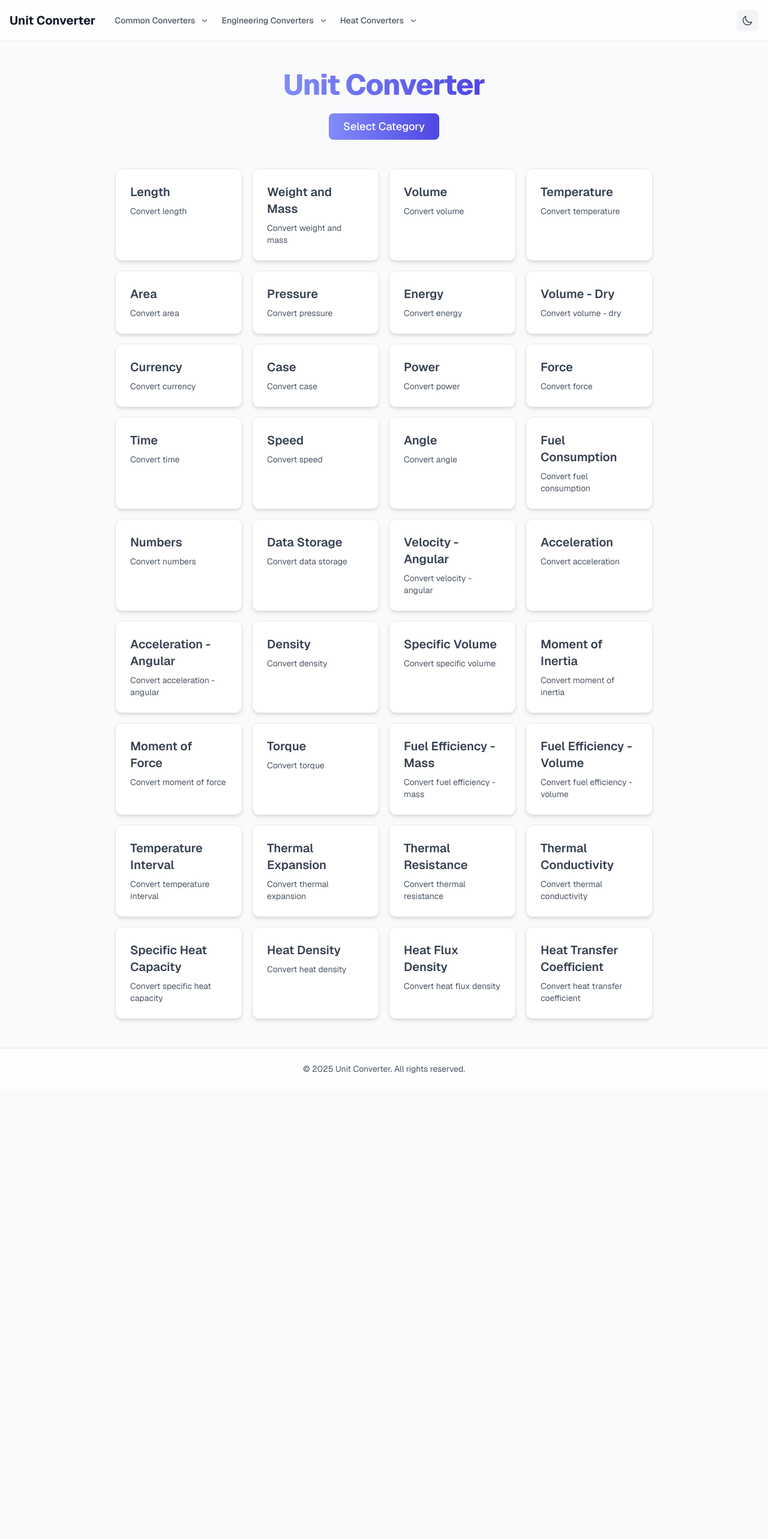
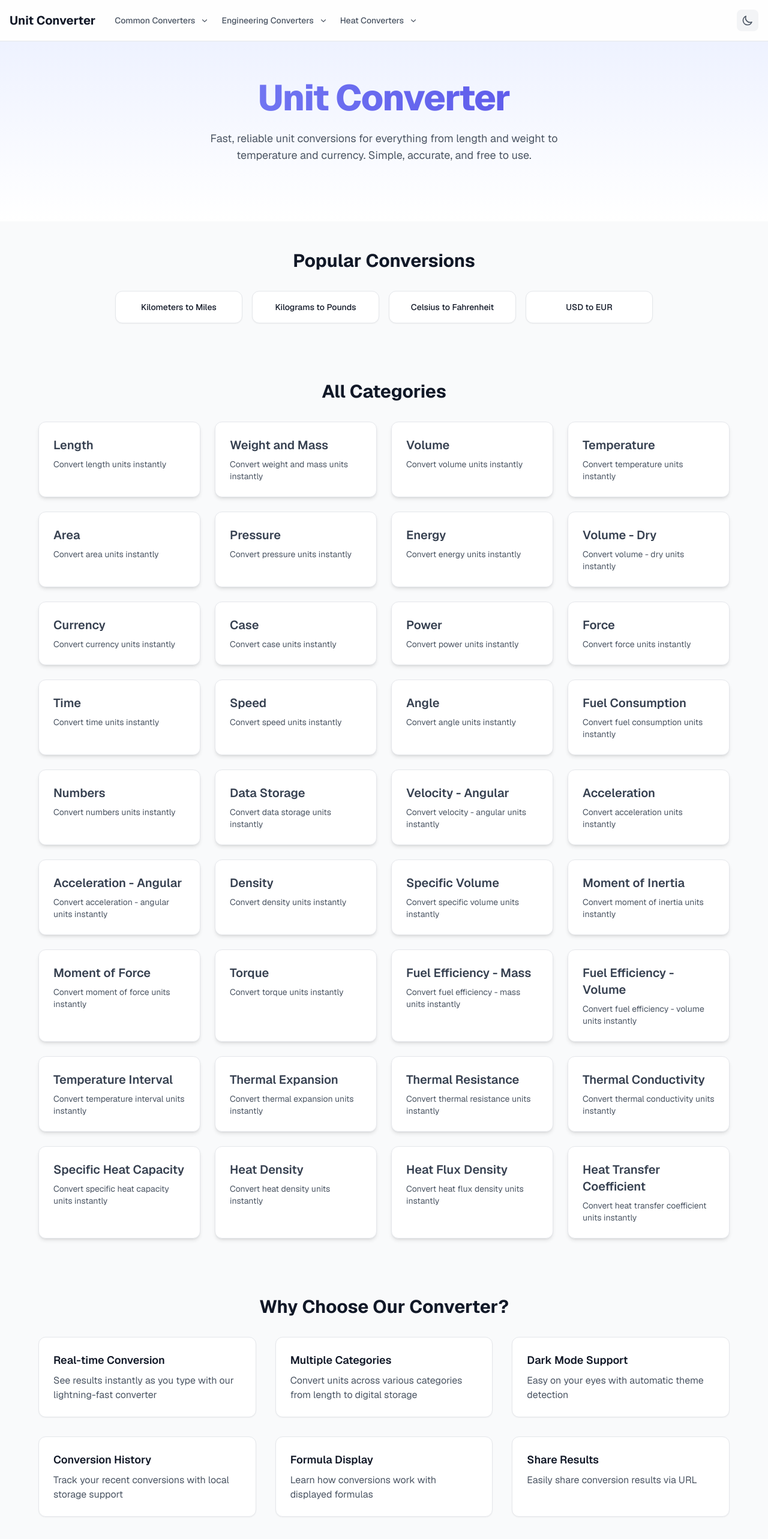
Before and after one commit to groschi24/QuickConvert, a Next.js app: page / in a window 1280 px wide. Shown: the top 2566 px of the page at 60% size. Before the commit the page ends 1816 px from the top, so only its background shows below. Built offline with nearby package versions, Linux system fonts and the light colour scheme.

Commit message:
update the header

```diff
--- a/src/app/layout.tsx
+++ b/src/app/layout.tsx
@@ -1,9 +1,7 @@
 import "@/styles/globals.css";
 import { GeistSans } from "geist/font/sans";
 import { type Metadata } from "next";
-import { ThemeToggle } from "@/components/ThemeToggle";
-import { CategoryDropdown } from "@/components/CategoryDropdown";
-import Link from "next/link";
+import { TopBar } from "@/components/TopBar";
 
 export const metadata: Metadata = {
   title: "Unit Converter",
@@ -38,20 +36,7 @@ export default function RootLayout({
       </head>
 
       <body className="flex min-h-screen flex-col bg-gray-50 dark:bg-[#000000]">
-        <header className="relative z-[100] flex-none border-b border-gray-200 bg-white/75 backdrop-blur-sm dark:border-[#ffffff10] dark:bg-[#151515]/75">
-          <nav className="container mx-auto flex items-center justify-between px-4 py-4">
-            <div className="flex items-center space-x-8">
-              <Link
-                href="/"
-                className="text-xl font-bold text-gray-900 dark:text-white"
-              >
-                Unit Converter
-              </Link>
-              <CategoryDropdown />
-            </div>
-            <ThemeToggle />
-          </nav>
-        </header>
+        <TopBar />
         {children}
         <footer className="flex-none border-t border-gray-200 bg-white/75 py-6 backdrop-blur-sm dark:border-[#ffffff10] dark:bg-[#151515]/75">
           <div className="container mx-auto px-4 text-center text-sm text-gray-600 dark:text-[#ffffff80]">
--- a/src/app/page.tsx
+++ b/src/app/page.tsx
@@ -1,54 +1,128 @@
 import Link from "next/link";
 import { categories } from "@/config/units";
+import Header from "@/components/Header";
 
 export default function Home() {
+  const popularConversions = [
+    {
+      from: "km",
+      to: "miles",
+      category: "length",
+      label: "Kilometers to Miles",
+    },
+    { from: "kg", to: "lbs", category: "weight", label: "Kilograms to Pounds" },
+    {
+      from: "celsius",
+      to: "fahrenheit",
+      category: "temperature",
+      label: "Celsius to Fahrenheit",
+    },
+    { from: "usd", to: "eur", category: "currency", label: "USD to EUR" },
+  ];
+
   return (
-    <main className="flex min-h-screen flex-col bg-gray-50 py-12 dark:bg-[#000000]">
-      <div className="container mx-auto flex-1 px-4">
-        <div className="relative mb-12 flex flex-col items-center">
-          <h1 className="mb-6 bg-gradient-to-r from-indigo-400 to-indigo-600 bg-clip-text text-center text-5xl font-extrabold tracking-tight text-transparent">
-            Unit Converter
-          </h1>
-          <div className="group relative inline-block">
-            <button className="transform rounded-lg bg-gradient-to-r from-indigo-400 to-indigo-600 px-6 py-2 text-lg font-medium text-white transition-all duration-200 hover:from-indigo-500 hover:to-indigo-700">
-              Select Category
-            </button>
-            <div className="invisible absolute left-1/2 z-10 mt-2 w-56 -translate-x-1/2 transform rounded-xl border border-gray-200 bg-white p-2 opacity-0 shadow-lg transition-all duration-200 group-hover:visible group-hover:opacity-100 dark:border-[#ffffff10] dark:bg-[#151515]">
-              <div className="grid max-h-[70vh] grid-cols-1 gap-1 overflow-y-auto">
-                {categories.map((category) => (
+    <main className="flex min-h-screen flex-col bg-gray-50 dark:bg-[#000000]">
+      <Header />
+
+      {/* Popular Conversions */}
+      <section className="py-12">
+        <div className="container mx-auto px-4">
+          <h2 className="mb-8 text-center text-3xl font-bold text-gray-900 dark:text-[#ffffffee]">
+            Popular Conversions
+          </h2>
+          <div className="mx-auto grid max-w-4xl grid-cols-1 gap-4 sm:grid-cols-2 lg:grid-cols-4">
+            {popularConversions.map((conversion) => (
               <Link
-                    key={category.value}
-                    href={`/${category.value}`}
-                    className="block rounded-lg px-4 py-2 text-gray-700 transition-colors hover:bg-indigo-50 hover:text-gray-900 dark:text-[#ffffffcc] dark:hover:bg-[#ffffff10] dark:hover:text-[#ffffffee]"
+                key={`${conversion.from}-${conversion.to}`}
+                href={`/${conversion.category}/${conversion.from}/${conversion.to}`}
+                className="transform rounded-xl border border-gray-200 bg-white p-4 text-center shadow-sm transition-all duration-200 hover:scale-105 hover:shadow-md dark:border-[#ffffff10] dark:bg-[#151515]"
               >
-                    <span className="block text-sm font-medium">
-                      {category.label}
+                <span className="block text-sm font-medium text-gray-900 dark:text-[#ffffffee]">
+                  {conversion.label}
                 </span>
               </Link>
             ))}
           </div>
         </div>
-          </div>
-        </div>
-        <div className="mx-auto max-w-4xl">
-          <div className="grid grid-cols-1 gap-4 sm:grid-cols-2 md:grid-cols-3 lg:grid-cols-4">
+      </section>
+
+      {/* All Categories */}
+      <section className="bg-gray-50 py-12 dark:bg-[#151515]">
+        <div className="container mx-auto px-4">
+          <h2 className="mb-8 text-center text-3xl font-bold text-gray-900 dark:text-[#ffffffee]">
+            All Categories
+          </h2>
+          <div className="mx-auto grid max-w-6xl grid-cols-1 gap-6 sm:grid-cols-2 md:grid-cols-3 lg:grid-cols-4">
             {categories.map((category) => (
               <Link
                 key={category.value}
                 href={`/${category.value}`}
                 className="transform rounded-xl border border-gray-200 bg-white p-6 shadow-md backdrop-blur-sm transition-all duration-200 hover:scale-105 hover:border-gray-300 hover:shadow-lg dark:border-[#ffffff10] dark:bg-[#151515] dark:hover:border-[#ffffff20]"
               >
-                <h2 className="text-xl font-semibold text-gray-700 hover:text-gray-900 dark:text-[#ffffffcc] dark:hover:text-[#ffffffee]">
+                <h3 className="text-xl font-semibold text-gray-700 hover:text-gray-900 dark:text-[#ffffffcc] dark:hover:text-[#ffffffee]">
                   {category.label}
-                </h2>
+                </h3>
                 <p className="mt-2 text-sm text-gray-600 dark:text-[#ffffff80] dark:hover:text-[#ffffffaa]">
-                  Convert {category.label.toLowerCase()}
+                  Convert {category.label.toLowerCase()} units instantly
                 </p>
               </Link>
             ))}
           </div>
         </div>
+      </section>
+
+      {/* Features Section */}
+      <section className="py-12">
+        <div className="container mx-auto px-4">
+          <h2 className="mb-8 text-center text-3xl font-bold text-gray-900 dark:text-[#ffffffee]">
+            Why Choose Our Converter?
+          </h2>
+          <div className="mx-auto grid max-w-6xl grid-cols-1 gap-8 sm:grid-cols-2 lg:grid-cols-3">
+            {[
+              {
+                title: "Real-time Conversion",
+                description:
+                  "See results instantly as you type with our lightning-fast converter",
+              },
+              {
+                title: "Multiple Categories",
+                description:
+                  "Convert units across various categories from length to digital storage",
+              },
+              {
+                title: "Dark Mode Support",
+                description: "Easy on your eyes with automatic theme detection",
+              },
+              {
+                title: "Conversion History",
+                description:
+                  "Track your recent conversions with local storage support",
+              },
+              {
+                title: "Formula Display",
+                description:
+                  "Learn how conversions work with displayed formulas",
+              },
+              {
+                title: "Share Results",
+                description: "Easily share conversion results via URL",
+              },
+            ].map((feature, index) => (
+              <div
+                key={index}
+                className="rounded-xl border border-gray-200 bg-white p-6 shadow-sm dark:border-[#ffffff10] dark:bg-[#151515]"
+              >
+                <h3 className="mb-2 text-lg font-semibold text-gray-900 dark:text-[#ffffffee]">
+                  {feature.title}
+                </h3>
+                <p className="text-gray-600 dark:text-[#ffffffaa]">
+                  {feature.description}
+                </p>
               </div>
+            ))}
+          </div>
+        </div>
+      </section>
     </main>
   );
 }
--- /dev/null
+++ b/src/components/Header.tsx
@@ -0,0 +1,20 @@
+"use client";
+
+export default function Header() {
+  return (
+    <div className="relative overflow-hidden bg-gradient-to-b from-indigo-50 to-white py-16 dark:from-[#151515] dark:to-[#000000]">
+      <div className="container mx-auto px-4">
+        <div className="text-center">
+          <h1 className="mb-6 bg-gradient-to-r from-indigo-400 to-indigo-600 bg-clip-text text-5xl font-extrabold tracking-tight text-transparent sm:text-6xl">
+            Unit Converter
+          </h1>
+          <p className="mx-auto mb-8 max-w-2xl text-lg text-gray-600 dark:text-[#ffffffcc]">
+            Fast, reliable unit conversions for everything from length and
+            weight to temperature and currency. Simple, accurate, and free to
+            use.
+          </p>
+        </div>
+      </div>
+    </div>
+  );
+}
--- /dev/null
+++ b/src/components/TopBar.tsx
@@ -0,0 +1,130 @@
+"use client";
+
+import { useEffect, useState } from "react";
+import Link from "next/link";
+import { ThemeToggle } from "@/components/ThemeToggle";
+import { CategoryDropdown } from "@/components/CategoryDropdown";
+import { categoryGroups } from "@/config/units";
+
+export function TopBar() {
+  const [isOpen, setIsOpen] = useState(false);
+
+  useEffect(() => {
+    if (isOpen) {
+      document.body.style.overflow = "hidden";
+    } else {
+      document.body.style.overflow = "unset";
+    }
+
+    return () => {
+      document.body.style.overflow = "unset";
+    };
+  }, [isOpen]);
+
+  return (
+    <header className="z-[100] flex-none border-b border-gray-200 bg-white/75 backdrop-blur-sm dark:border-[#ffffff10] dark:bg-[#151515]/75">
+      <nav className="container mx-auto flex items-center justify-between px-4 py-4">
+        <div className="flex items-center space-x-8">
+          <Link
+            href="/"
+            className="text-xl font-bold text-gray-900 dark:text-white"
+          >
+            Unit Converter
+          </Link>
+          <CategoryDropdown />
+        </div>
+        <div className="flex items-center space-x-4">
+          <ThemeToggle />
+          <button
+            onClick={() => setIsOpen(!isOpen)}
+            className="rounded-lg p-2 text-gray-600 hover:bg-gray-100 hover:text-gray-900 dark:text-[#ffffff80] dark:hover:bg-[#ffffff10] dark:hover:text-white md:hidden"
+            aria-label="Toggle menu"
+          >
+            <svg
+              className="h-6 w-6"
+              fill="none"
+              viewBox="0 0 24 24"
+              stroke="currentColor"
+            >
+              {isOpen ? (
+                <path
+                  strokeLinecap="round"
+                  strokeLinejoin="round"
+                  strokeWidth={2}
+                  d="M6 18L18 6M6 6l12 12"
+                />
+              ) : (
+                <path
+                  strokeLinecap="round"
+                  strokeLinejoin="round"
+                  strokeWidth={2}
+                  d="M4 6h16M4 12h16M4 18h16"
+                />
+              )}
+            </svg>
+          </button>
+        </div>
+      </nav>
+      {/* Mobile menu */}
+      <div
+        className={`fixed inset-0 z-[200] h-screen overflow-hidden bg-white transition-all duration-300 dark:bg-[#000000] md:hidden ${isOpen ? "opacity-100" : "pointer-events-none opacity-0"}`}
+      >
+        <div className="sticky top-0 z-10 flex items-center justify-between border-b border-gray-200 bg-white p-4 dark:border-[#ffffff10] dark:bg-[#151515]">
+          <Link
+            href="/"
+            className="text-xl font-bold text-gray-900 dark:text-white"
+            onClick={() => setIsOpen(false)}
+          >
+            Unit Converter
+          </Link>
+          <div className="flex items-center space-x-4">
+            <ThemeToggle />
+            <button
+              onClick={() => setIsOpen(false)}
+              className="rounded-lg p-2 text-gray-600 hover:bg-gray-100 hover:text-gray-900 dark:text-[#ffffff80] dark:hover:bg-[#ffffff10] dark:hover:text-white"
+              aria-label="Close menu"
+            >
+              <svg
+                className="h-6 w-6"
+                fill="none"
+                viewBox="0 0 24 24"
+                stroke="currentColor"
+              >
+                <path
+                  strokeLinecap="round"
+                  strokeLinejoin="round"
+                  strokeWidth={2}
+                  d="M6 18L18 6M6 6l12 12"
+                />
+              </svg>
+            </button>
+          </div>
+        </div>
+        <div className="h-[calc(100vh-4rem)] overflow-y-auto bg-white p-6 dark:bg-[#151515]">
+          <div className="relative space-y-6">
+            {categoryGroups.map((group) => (
+              <div key={group.name} className="space-y-4">
+                <h3 className="text-lg font-medium text-gray-900 dark:text-white">
+                  {group.name}
+                </h3>
+                <div className="grid grid-cols-2 gap-3">
+                  {group.categories.map((category) => (
+                    <Link
+                      key={category.value}
+                      href={`/${category.value}`}
+                      className="rounded-lg bg-gray-50 p-3 text-base text-gray-600 transition-colors hover:bg-gray-100 hover:text-gray-900 dark:bg-[#ffffff08] dark:text-[#ffffff80] dark:hover:bg-[#ffffff10] dark:hover:text-white"
+                      onClick={() => setIsOpen(false)}
+                    >
+                      {category.label}
+                    </Link>
+                  ))}
+                </div>
+              </div>
+            ))}
+          </div>
+        </div>
+      </div>
+      {/* </div> */}
+    </header>
+  );
+}
```
Lines whose indentation alone changed are shown as unchanged.
